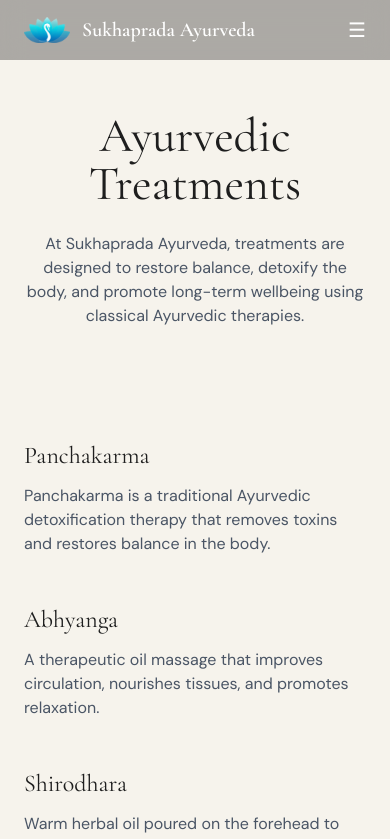
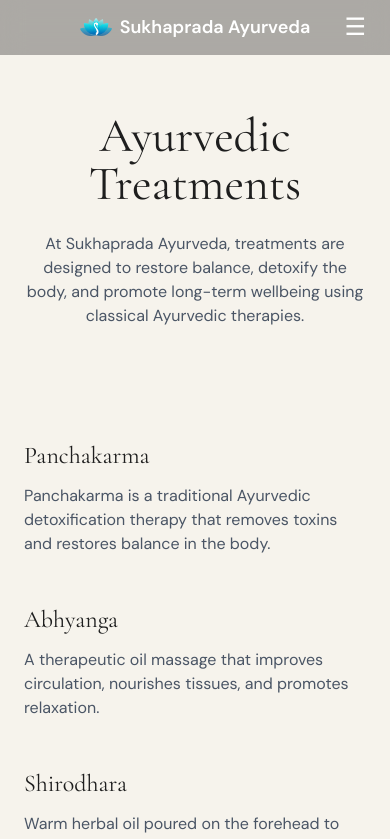
Before and after one commit to vardhantandle1207/sukhaprada-ayurveda, a Next.js app: page /services in a window 390 px wide. Shown: the top 839 px of the page. Built offline with nearby package versions, Linux system fonts and the light colour scheme.

Commit message:
fixed bugs

```diff
--- a/components/Navbar.tsx
+++ b/components/Navbar.tsx
@@ -1,35 +1,80 @@
+"use client"
+
+import { useState } from "react"
 import Image from "next/image"
 
 export default function Navbar() {
+
+  const [menuOpen, setMenuOpen] = useState(false)
+
   return (
-    <nav className="fixed top-0 left-0 w-full z-50 backdrop-blur-md bg-black/30">
-      <div className="max-w-6xl mx-auto px-6 py-4 flex justify-between items-center text-white">
 
-        <div className="flex items-center gap-3">
+    <nav className="fixed top-0 w-full z-50 backdrop-blur-md bg-black/30 text-white">
+
+      <div className="relative max-w-6xl mx-auto px-6 py-4 flex items-center justify-center md:justify-between">
+
+        {/* Logo + Title */}
+
+        <div className="flex items-center gap-2 text-center md:text-left">
+
           <Image
             src="/sukhaprada_logo.png"
             alt="Sukhaprada Ayurveda"
-            width={46}
-            height={46}
+            width={32}
+            height={32}
           />
 
-          <h1 className="text-xl md:text-2xl font-semibold">
+          <div className="leading-tight text-lg md:text-xl font-semibold">
             Sukhaprada Ayurveda
-          </h1>
+          </div>
+
         </div>
 
+
+        {/* Desktop Menu */}
+
         <div className="hidden md:flex gap-8 text-base">
-          <a href="#about">About</a>
-          <a href="#services">Services</a>
-          <a href="#book">Book</a>
-          <a href="#contact">Contact</a>
+
+          <a href="#about" className="hover:opacity-80">About</a>
+          <a href="#services" className="hover:opacity-80">Services</a>
+          <a href="#book" className="hover:opacity-80">Book</a>
+          <a href="#contact" className="hover:opacity-80">Contact</a>
+
         </div>
 
-        <div className="md:hidden text-xl">
+
+        {/* Mobile Hamburger */}
+
+        <button
+          className="md:hidden text-2xl absolute right-6"
+          onClick={() => setMenuOpen(!menuOpen)}
+        >
           ☰
+        </button>
+
+      </div>
+
+
+      {/* Mobile Dropdown Menu */}
+
+      {menuOpen && (
+
+        <div className="md:hidden bg-black/80 backdrop-blur-md">
+
+          <div className="flex flex-col items-center py-6 gap-5 text-lg">
+
+            <a href="#about" onClick={()=>setMenuOpen(false)}>About</a>
+            <a href="#services" onClick={()=>setMenuOpen(false)}>Services</a>
+            <a href="#book" onClick={()=>setMenuOpen(false)}>Book</a>
+            <a href="#contact" onClick={()=>setMenuOpen(false)}>Contact</a>
+
+          </div>
+
         </div>
 
-      </div>
+      )}
+
     </nav>
+
   )
 }
```
